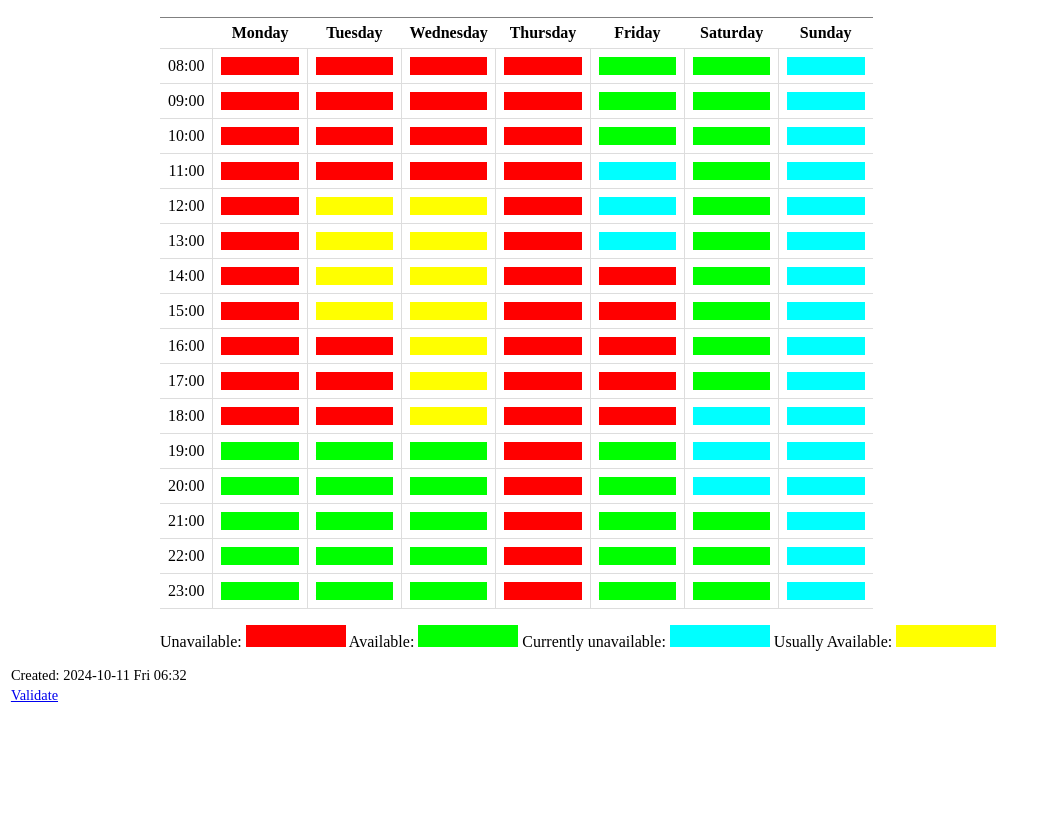
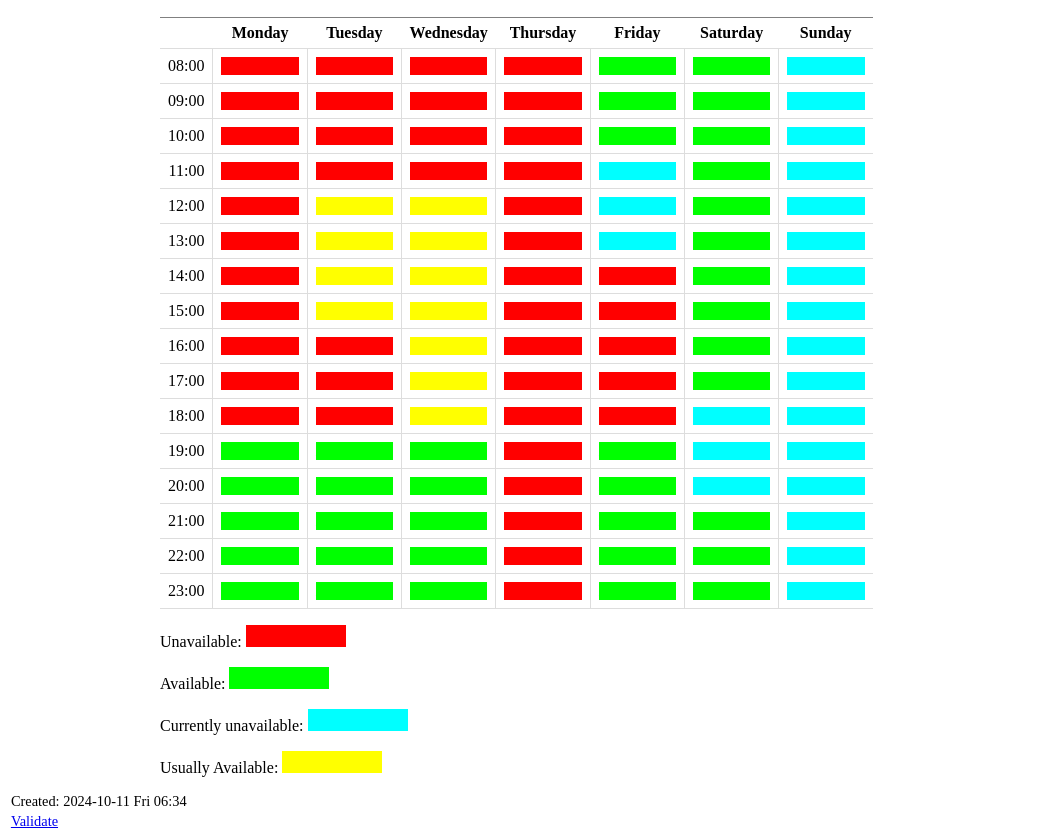
Before and after one commit to HawksDarris/Calendar, a plain HTML site: page index.html in a window 1280 px wide. Shown: the part 108-946 px from the top of the page, without its empty margins (0-1048 px from the left). Before the commit the page ends 820 px from the top, so only its background shows below. Drawn offline with Linux system fonts and the light colour scheme.

Commit message:
fix spacing on key

```diff
--- a/index.html
+++ b/index.html
@@ -3,7 +3,7 @@
 "http://www.w3.org/TR/xhtml1/DTD/xhtml1-strict.dtd">
 <html xmlns="http://www.w3.org/1999/xhtml" lang="en" xml:lang="en">
 <head>
-<!-- 2024-10-11 Fri 06:32 -->
+<!-- 2024-10-11 Fri 06:34 -->
 <meta http-equiv="Content-Type" content="text/html;charset=utf-8" />
 <meta name="viewport" content="width=device-width, initial-scale=1" />
 <title>Darris's Current Calendar</title>
@@ -201,8 +201,8 @@ td { padding: 8px; border: 1px solid #ddd; text-align: center; }
 <body>
 <div id="content" class="content">
 <h1 class="title">Darris&rsquo;s Current Calendar</h1>
-<div id="outline-container-orga512f4d" class="outline-2">
-<h2 id="orga512f4d"><span class="section-number-2">1.</span> <span class="timestamp-wrapper"><span class="timestamp">&lt;2024-10-10 Thu&gt;</span></span></h2>
+<div id="outline-container-orgeea9a5e" class="outline-2">
+<h2 id="orgeea9a5e"><span class="section-number-2">1.</span> <span class="timestamp-wrapper"><span class="timestamp">&lt;2024-10-10 Thu&gt;</span></span></h2>
 <div class="outline-text-2" id="text-1">
 <table border="2" cellspacing="0" cellpadding="6" rules="groups" frame="hsides">
 
@@ -418,15 +418,24 @@ td { padding: 8px; border: 1px solid #ddd; text-align: center; }
 
 <p>
 Unavailable: <span class="block" style="background-color:red; color:red">Unavailable</span>
+</p>
+
+<p>
 Available: <span class="block" style="background-color:lime; color:lime">Available</span>
+</p>
+
+<p>
 Currently unavailable: <span class="block" style="background-color:aqua; color: aqua">Currently unavailable</span>
+</p>
+
+<p>
 Usually Available: <span class="block" style="background-color:yellow;">Usually Available</span>
 </p>
 </div>
 </div>
 </div>
 <div id="postamble" class="status">
-<p class="date">Created: 2024-10-11 Fri 06:32</p>
+<p class="date">Created: 2024-10-11 Fri 06:34</p>
 <p class="validation"><a href="https://validator.w3.org/check?uri=referer">Validate</a></p>
 </div>
 </body>
```
Also changed, not shown: 1 other file.
